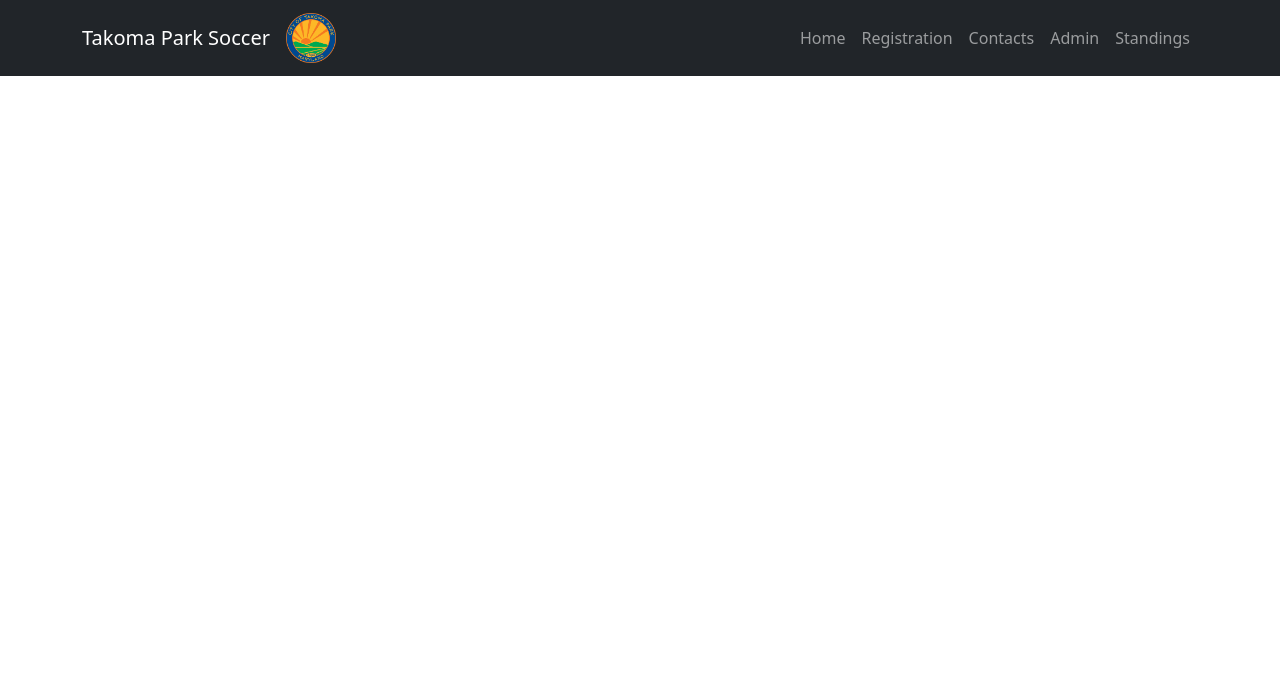
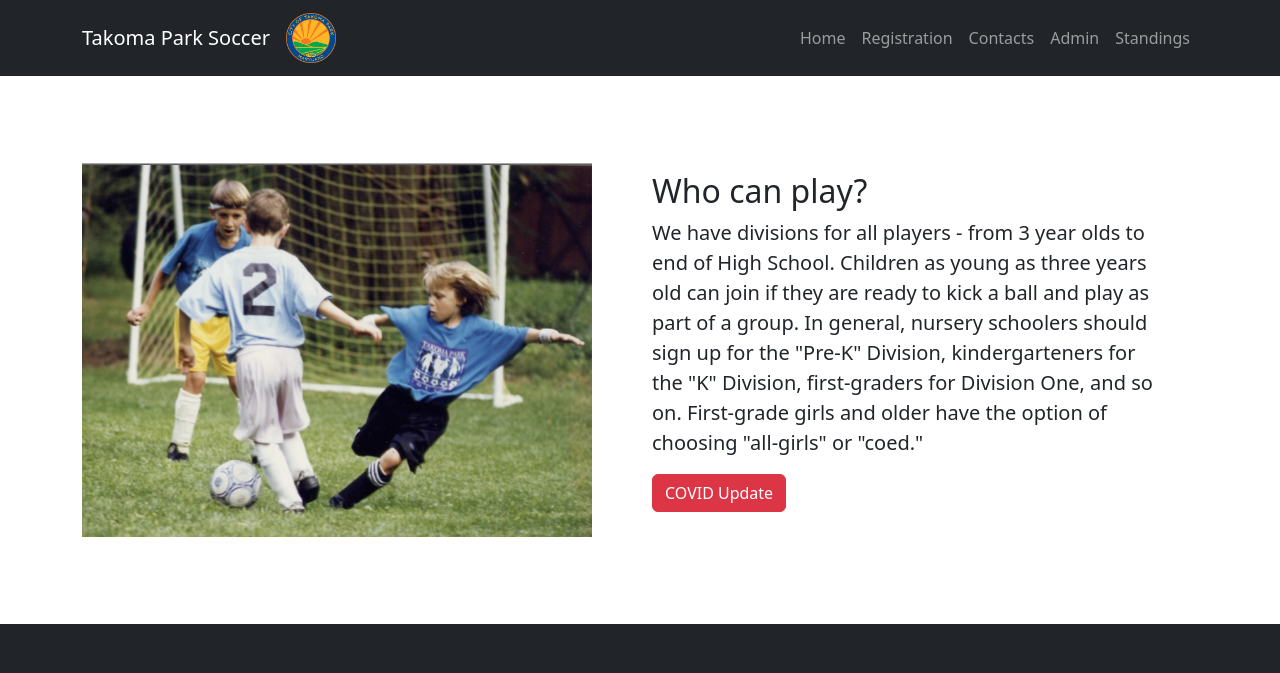
Before and after one commit to andrewvm17/tpnsl, a Flask app: page / in a window 1280 px wide. Shown: the top 673 px of the page. Before the commit the page ends 76 px from the top, so only its background shows below. Run offline with Flask 3, Linux system fonts and the light colour scheme.

Commit message:
added some homepage stuff

```diff
--- a/templates/home.html
+++ b/templates/home.html
@@ -1,4 +1,57 @@
 {% extends "layout.html" %}
 {% block content %}
+<section id="learn" class="p-5">
+    <div class="container">
+      <div class="row align-items-center justify-content-between">
+        <div class="col-md">
+          <img src="../static/images/homepic1.png" class="img-fluid" alt="" />
+        </div>
+        <div class="col-md p-5">
+          <h2>Who can play?</h2>
+          <p class="lead">
+            We have divisions for all players - from 3 year olds to end of High School. Children as young as three years old can join if they are ready to kick a ball and play as part of a group.  In general, nursery schoolers should sign up for the "Pre-K" Division, kindergarteners for the "K" Division, first-graders for Division One, and so on.  First-grade girls and older have the option of choosing "all-girls" or "coed."
+          </p>
 
+            <p>
+                <button class="btn btn-danger" type="button" data-bs-toggle="collapse" data-bs-target="#collapseExample" aria-expanded="false" aria-controls="collapseExample">
+                  COVID Update
+                </button>
+
+              <div class="collapse" id="collapseExample">
+                <div class="card card-body">
+                    In accordance with Montgomery County guidelines for COVID-19, masks are optional for players and spectators, but we encourage adults to wear masks if they are not vaccinated.  If anyone in your household is experiencing symptoms of COVID-19 please inform your coach or a league administrator and remain home.  Players who cannot attend school because of Covid protocols also are not allowed to attend soccer practices or games.  We will update these guidelines as necessary.
+                </div>
+              </div>
+            </p>
+
+        </div>
+      </div>
+    </div>
+  </section>
+
+  <section id="learn" class="p-5 bg-dark text-light">
+    <div class="container">
+      <div class="row align-items-center justify-content-between">
+        <div class="col-md p-5">
+          <h2>Learn React</h2>
+          <p class="lead">
+            Lorem ipsum dolor, sit amet consectetur adipisicing elit.
+            Similique deleniti possimus magnam corporis ratione facere!
+          </p>
+          <p>
+            Lorem ipsum dolor sit, amet consectetur adipisicing elit. Cumque
+            reiciendis eius autem eveniet mollitia, at asperiores suscipit
+            quae similique laboriosam iste minus placeat odit velit quos,
+            nulla architecto amet voluptates?
+          </p>
+          <a href="#" class="btn btn-light mt-3">
+            <i class="bi bi-chevron-right"></i> Read More
+          </a>
+        </div>
+        <div class="col-md">
+          <img src="img/react.svg" class="img-fluid" alt="" />
+        </div>
+      </div>
+    </div>
+  </section>
 {% endblock %}
```
Also changed, not shown: static/images/homepic1.png (added).
